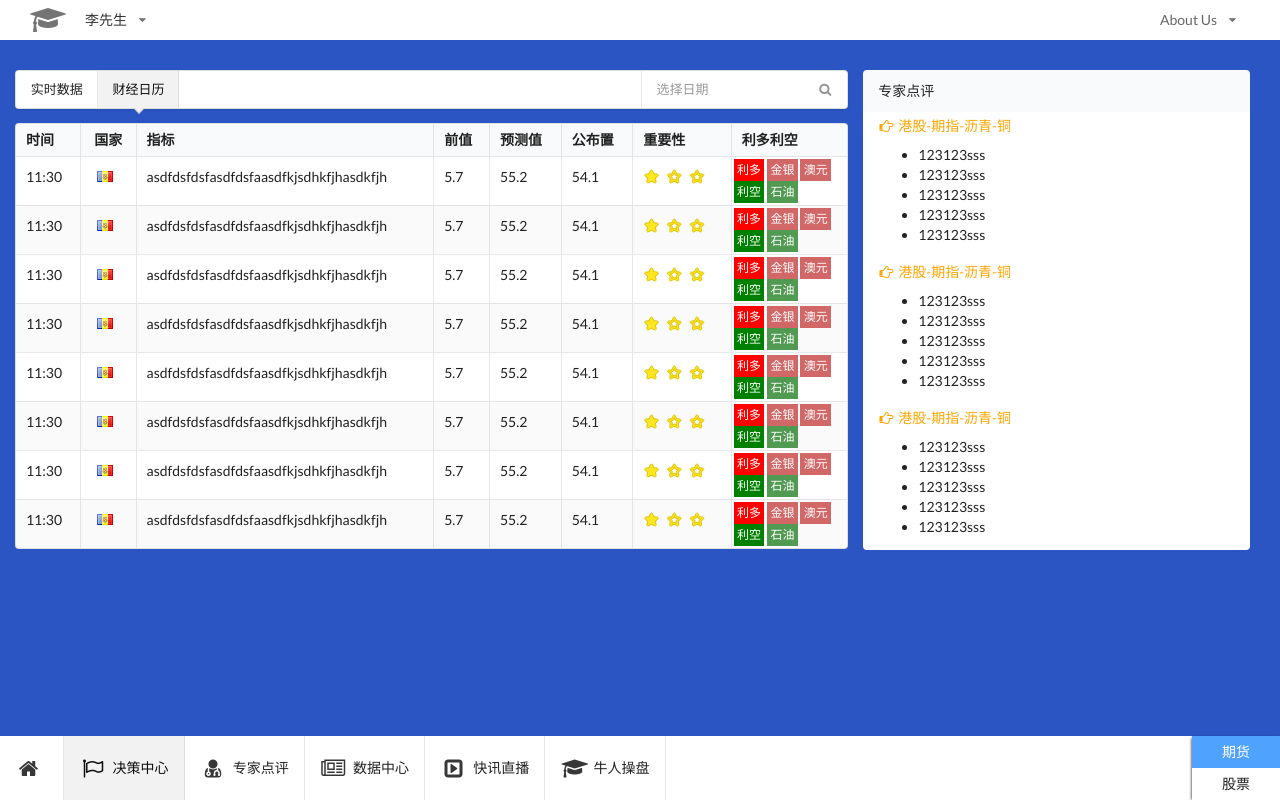
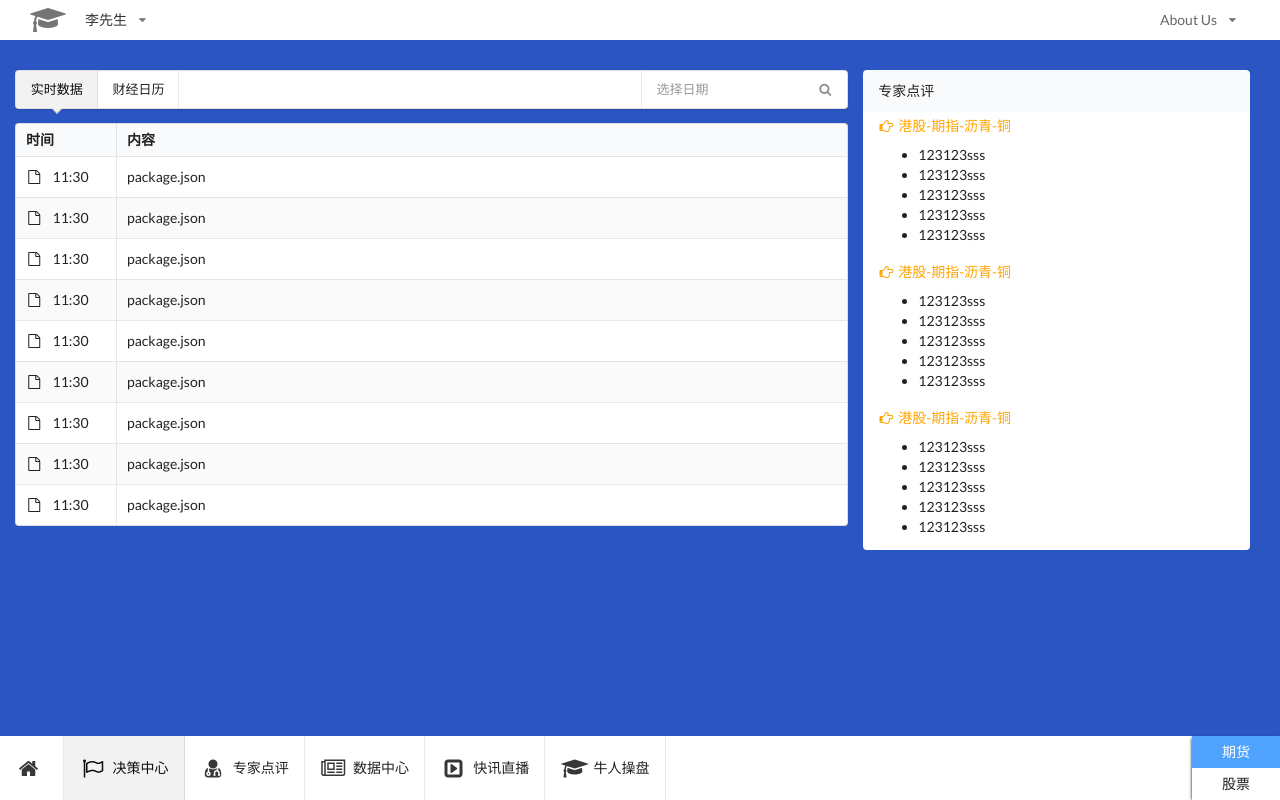
Before and after one commit to robot-nan/django-scrapy, a Django app: template web/templates/xinqihang/zhibo.html in a window 1280 px wide. Run offline with Django 3.2, Linux system fonts and the light colour scheme; the template is opened without the code that fills it, so the values that code supplies are empty; some libraries are stand-ins or nearby versions.

Commit message:
no message

```diff
--- a/web/templates/xinqihang/zhibo.html
+++ b/web/templates/xinqihang/zhibo.html
@@ -11,8 +11,8 @@
         <div class="col-md-8 left-box content-info">
             <div class="row">
                 <div class="ui small pointing menu">
-                    <a class="item " data-tab="first">实时数据</a>
-                    <a class="item active" data-tab="second">财经日历</a>
+                    <a class="item active" data-tab="first">实时数据</a>
+                    <a class="item " data-tab="second">财经日历</a>
                     <div class="right menu">
                         <div class="item">
                             <div class="ui transparent icon input">
@@ -22,7 +22,7 @@
                         </div>
                     </div>
                 </div>
-                <div class="timeing-data ui bottom attached tab " data-tab="first">
+                <div class="timeing-data ui bottom attached tab active " data-tab="first">
                     <table class="ui celled striped table">
                         <thead>
                         <tr class="finance-table-title">
@@ -70,7 +70,7 @@
                         </tbody>
                     </table>
                 </div>
-                <div class="finance-data ui bottom attached tab active" data-tab="second">
+                <div class="finance-data ui bottom attached tab" data-tab="second">
                     <table class="ui celled striped table">
                         <thead>
                         <tr class="finance-table-title">
```
